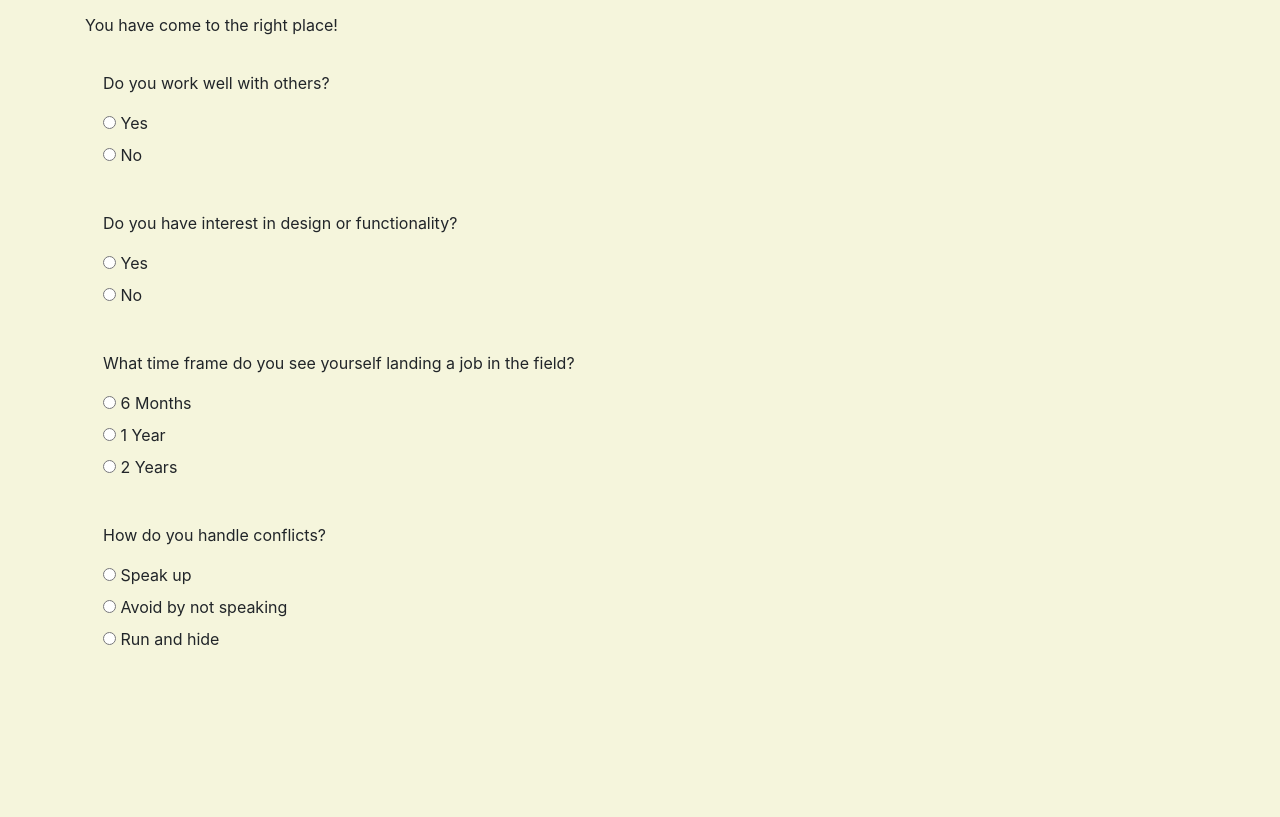
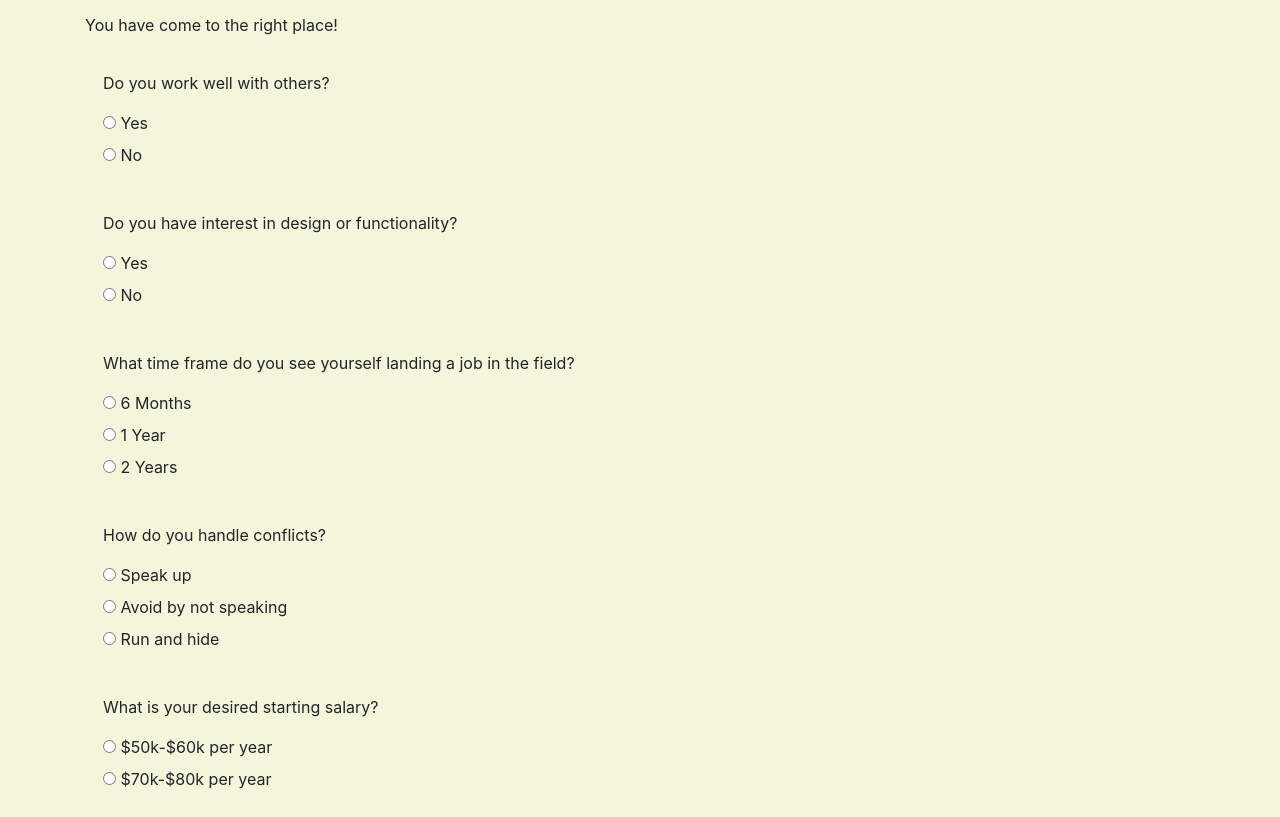
Before and after one commit to glenbuck503/program-selector, a plain HTML site: page index.html in a window 1280 px wide. Shown: the part 83-900 px from the top of the page. Before the commit the page ends 800 px from the top, so only its background shows below. Drawn offline with Linux system fonts and the light colour scheme.

Commit message:
change innput names to questions

```diff
--- a/css/styles.css
+++ b/css/styles.css
@@ -1,5 +1,9 @@
 body {
   background-color: beige;
+}
+
+h1 {
+  text-align: center;
 }
 
 .questionOne {
@@ -20,3 +24,8 @@ body {
   margin-top:auto;
   padding: 18px;
 }
+
+.questionFive {
+  margin-top:auto;
+  padding: 18px;
+}
--- a/index.html
+++ b/index.html
@@ -19,13 +19,13 @@
         <p>Do you work well with others?</p>
         <div class="radio">
           <label>
-            <input type="radio" name="option1" value="1">
+            <input type="radio" name="question1" value="1">
             Yes
           </label>
         </div>
         <div class="radio">
           <label>
-            <input type="radio" name="option2" value="2">
+            <input type="radio" name="question1" value="2">
             No
           </label>
         </div>
@@ -34,13 +34,13 @@
         <p>Do you have interest in design or functionality?</p>
         <div class="radio">
           <label>
-            <input type="radio" name="option3" value="1">
+            <input type="radio" name="question2" value="1">
             Yes
           </label>
         </div>
         <div class="radio">
           <label>
-            <input type="radio" name="option4" value="2">
+            <input type="radio" name="question2" value="2">
             No
           </label>
         </div>
@@ -49,19 +49,19 @@
         <p>What time frame do you see yourself landing a job in the field?</p>
         <div class="radio">
           <label>
-            <input type="radio" name="option5" value="1">
+            <input type="radio" name="question3" value="1">
             6 Months
           </label>
         </div>
         <div class="radio">
           <label>
-            <input type="radio" name="option6" value="2">
+            <input type="radio" name="question3" value="2">
             1 Year
           </label>
         </div>
         <div class="radio">
           <label>
-            <input type="radio" name="option7" value="3">
+            <input type="radio" name="question3" value="3">
             2 Years
           </label>
         </div>
@@ -70,20 +70,35 @@
         <p>How do you handle conflicts?</p>
         <div class="radio">
           <label>
-            <input type="radio" name="operator" value="1">
+            <input type="radio" name="question4" value="1">
             Speak up
           </label>
         </div>
         <div class="radio">
           <label>
-            <input type="radio" name="option8" value="2">
+            <input type="radio" name="question4" value="2">
             Avoid by not speaking
           </label>
         </div>
         <div class="radio">
           <label>
-            <input type="radio" name="option9" value="3">
+            <input type="radio" name="question4" value="3">
             Run and hide
+          </label>
+        </div>
+      </div>
+      <div class="questionFive">
+        <p>What is your desired starting salary?</p>
+        <div class="radio">
+          <label>
+            <input type="radio" name="question5" value="1">
+            $50k-$60k per year
+          </label>
+        </div>
+        <div class="radio">
+          <label>
+            <input type="radio" name="question5" value="2">
+            $70k-$80k per year
           </label>
         </div>
       </div>
```
